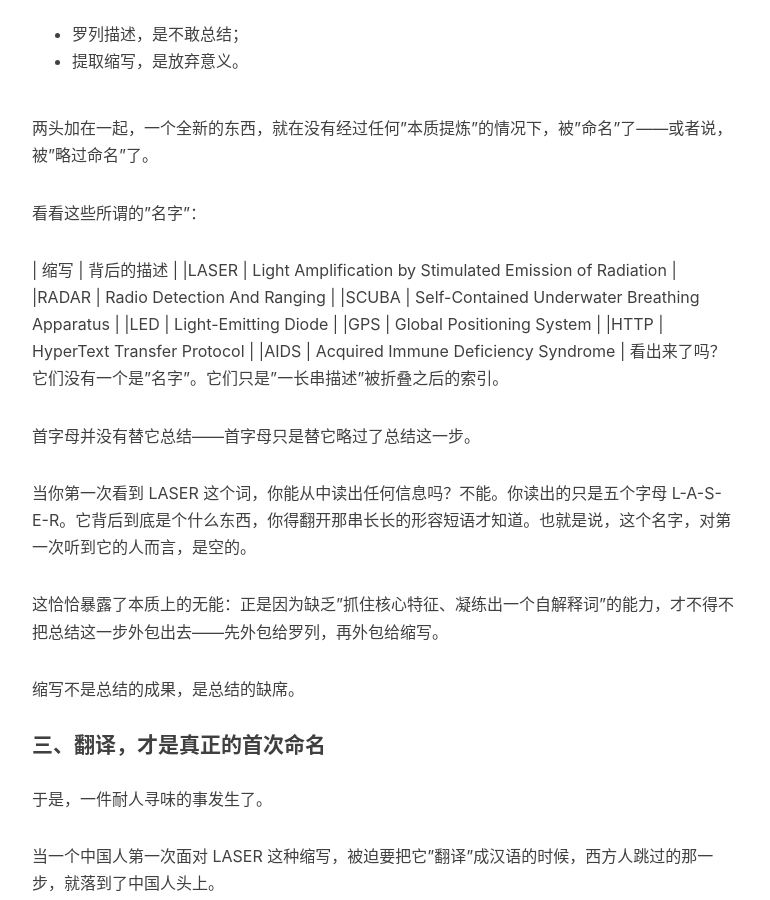
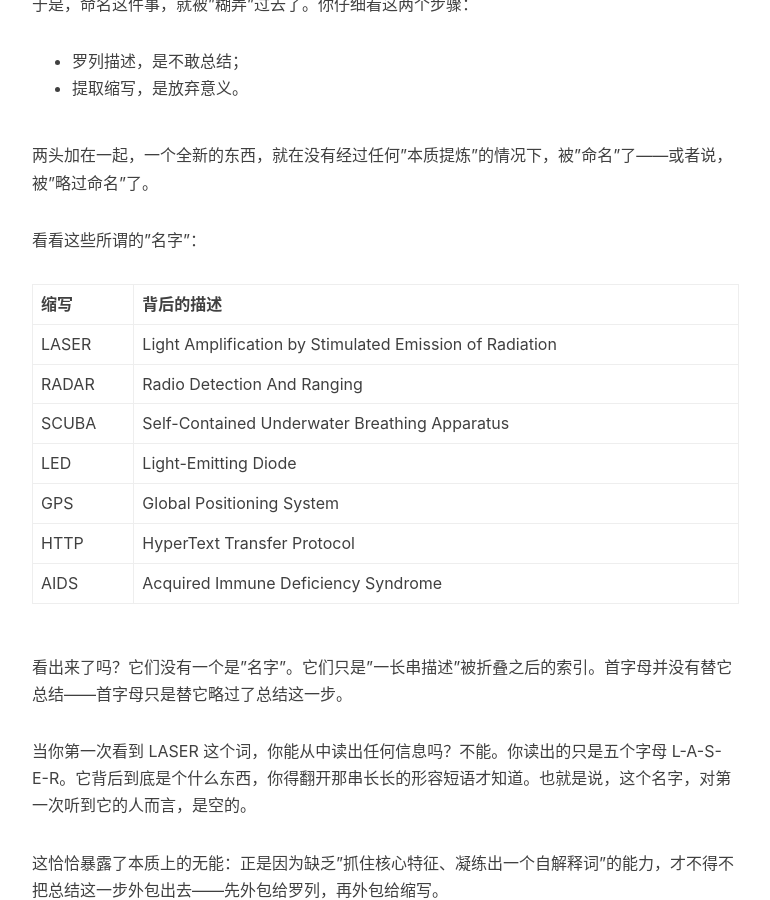
Before and after one commit to imliyucai/imliyucai.github.io, a Jekyll site: the page built from _posts/2026-10-10-博士菜菜谈命名.md, in a window 1280 px wide and 900 px high, scrolled down 1862 px. Shown: the whole window, without its empty margins (233-1003 px from the left). Built offline with Jekyll 4.4.1, drawn with Linux system fonts in a browser that asks for light colours; nearby versions of some CDN libraries; comment, search, counter and statistics services are not loaded; some of the changed text lies outside the part shown.

Commit message:
add caicaibs file

```diff
--- a/_posts/2026-10-10-博士菜菜谈命名.md
+++ b/_posts/2026-10-10-博士菜菜谈命名.md
@@ -12,7 +12,7 @@
 
 *在菜菜博士网站读到这篇文章，非常有道理。兹转录于此，以备学习。*
 原文：[无能配用首字母缩写](https://microcai.org/2026/09/23/Acronym-is-for-idiots.html)
-
+======================================
 
 
 给新事物命名，从来都是一件吃力的事。它要求你把一个全新的东西揉碎了、看透了，抓住它最要紧的那几个核心特征，浓缩成一个别人一听就懂、一看就明的词。
@@ -59,6 +59,7 @@
 看看这些所谓的”名字”：
 
 | 缩写	| 背后的描述 |
+| -- | -- |
 |LASER	| Light Amplification by Stimulated Emission of Radiation |
 |RADAR	| Radio Detection And Ranging |
 |SCUBA	| Self-Contained Underwater Breathing Apparatus |
@@ -66,9 +67,8 @@
 |GPS	| Global Positioning System |
 |HTTP	| HyperText Transfer Protocol |
 |AIDS	| Acquired Immune Deficiency Syndrome |
-看出来了吗？它们没有一个是”名字”。它们只是”一长串描述”被折叠之后的索引。
 
-首字母并没有替它总结——首字母只是替它略过了总结这一步。
+看出来了吗？它们没有一个是”名字”。它们只是”一长串描述”被折叠之后的索引。首字母并没有替它总结——首字母只是替它略过了总结这一步。
 
 当你第一次看到 LASER 这个词，你能从中读出任何信息吗？不能。你读出的只是五个字母 L-A-S-E-R。它背后到底是个什么东西，你得翻开那串长长的形容短语才知道。也就是说，这个名字，对第一次听到它的人而言，是空的。
 
```
